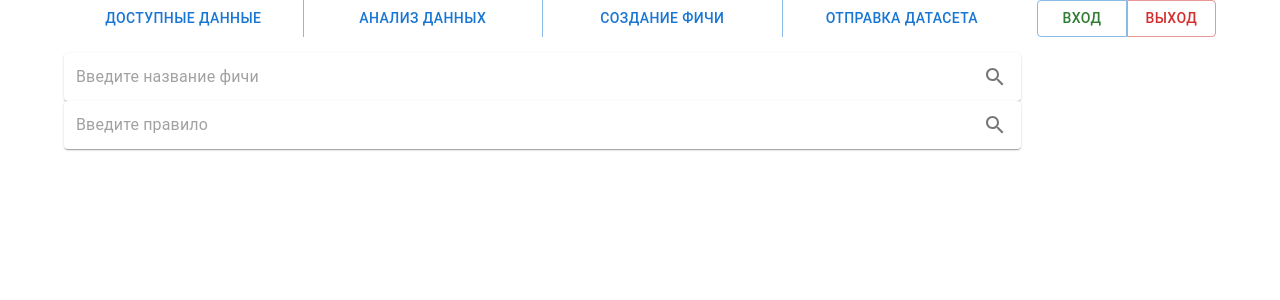
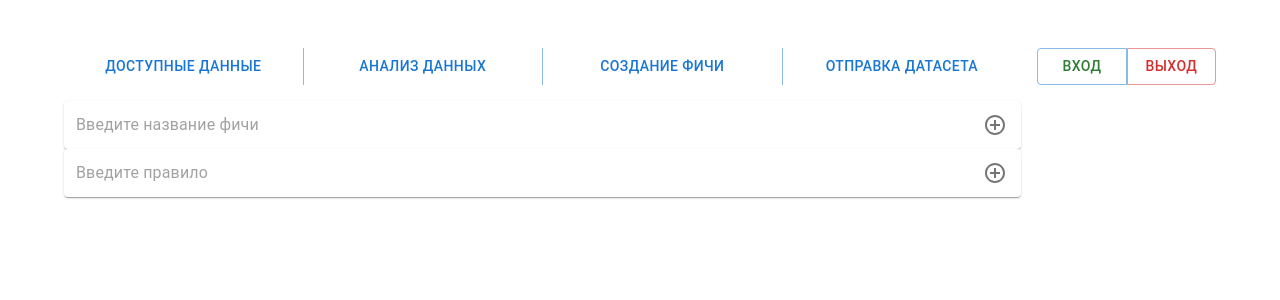
Before and after one commit to ElizabethNN/VTB-more-tech3.0, a React (Create React App) app in the folder frontend/: page /CreateData in a window 1280 px wide. Shown: the top 300 px of the page. Built offline with nearby package versions, Linux system fonts and the light colour scheme.

Commit message:
починил компонент поисковой строки

```diff
--- a/frontend/src/AvailableDataPage/AvailableData.js
+++ b/frontend/src/AvailableDataPage/AvailableData.js
@@ -2,11 +2,12 @@ import * as React from "react";
 import { Pagination } from "@mui/material";
 import InfoCard from "./InfoCard/InfoCard";
 import SearchInput from "../SearchInput/SearchInput";
+import { SearchOutlined } from "@material-ui/icons";
 
 function AvailableData() {
   return (
     <>
-        <SearchInput/>
+      <SearchInput text={"Поиск"} icon={<SearchOutlined />} />
       <InfoCard />
       <InfoCard />
       <InfoCard />
--- a/frontend/src/CreateDataPage/CreateData.js
+++ b/frontend/src/CreateDataPage/CreateData.js
@@ -1,13 +1,17 @@
 import * as React from "react";
 import SearchInput from "../SearchInput/SearchInput";
+import AddCircleOutlineIcon from "@mui/icons-material/AddCircleOutline";
 
 function CreateData() {
-    return (
-        <div>
-            <SearchInput text={"Введите название фичи"}/>
-            <SearchInput text={"Введите правило"}/>
-        </div>
-    );
+  return (
+    <div>
+      <SearchInput
+        text={"Введите название фичи"}
+        icon={<AddCircleOutlineIcon />}
+      />
+      <SearchInput text={"Введите правило"} icon={<AddCircleOutlineIcon />} />
+    </div>
+  );
 }
 
 export default CreateData;
--- a/frontend/src/MainPage/MainPage.js
+++ b/frontend/src/MainPage/MainPage.js
@@ -5,13 +5,12 @@ import AvailableData from "../AvailableDataPage/AvailableData";
 import SendData from "../SendDataPage/SendData";
 import AnalizeData from "../AnalizeDataPage/AnalizeData";
 import LogButtonGroup from "../LogButtonGroup";
-import InfoCard from "../AvailableDataPage/InfoCard/InfoCard";
 
 function MainPage() {
   return (
     <Container maxWidth="lg">
       <BrowserRouter>
-        <Grid container spacing={2} justifyContent="space-between">
+        <Grid container spacing={2} justifyContent="space-between" mt={4}>
           <Grid item xs={10}>
             <ButtonGroup
               variant="text"
--- a/frontend/src/SearchInput/SearchInput.js
+++ b/frontend/src/SearchInput/SearchInput.js
@@ -1,23 +1,18 @@
 import InputBase from "@mui/material/InputBase";
 import IconButton from "@mui/material/IconButton";
-import {SearchOutlined} from "@material-ui/icons";
 import Paper from "@mui/material/Paper";
 import * as React from "react";
-
 
 function SearchInput(props) {
   return (
     <div>
       <Paper
         component="form"
-                sx={{ p: '2px 4px', display: 'flex', alignItems: 'center' }}
+        sx={{ p: "2px 4px", display: "flex", alignItems: "center" }}
       >
-                <InputBase
-                    sx={{ ml: 1, flex: 1 }}
-                    placeholder={props.text}
-                />
-                <IconButton type="submit" sx={{ p: '10px' }} aria-label="search">
-                    <SearchOutlined/>
+        <InputBase sx={{ ml: 1, flex: 1 }} placeholder={props.text} />
+        <IconButton type="submit" sx={{ p: "10px" }} aria-label="search">
+          {props.icon}
         </IconButton>
       </Paper>
     </div>
```
Also changed, not shown: frontend/src/BasicDatePicker.js (+3 -9 lines), frontend/src/SendDataPage/SendData.js (line endings or trailing spaces). Lines whose indentation alone changed are shown as unchanged.
